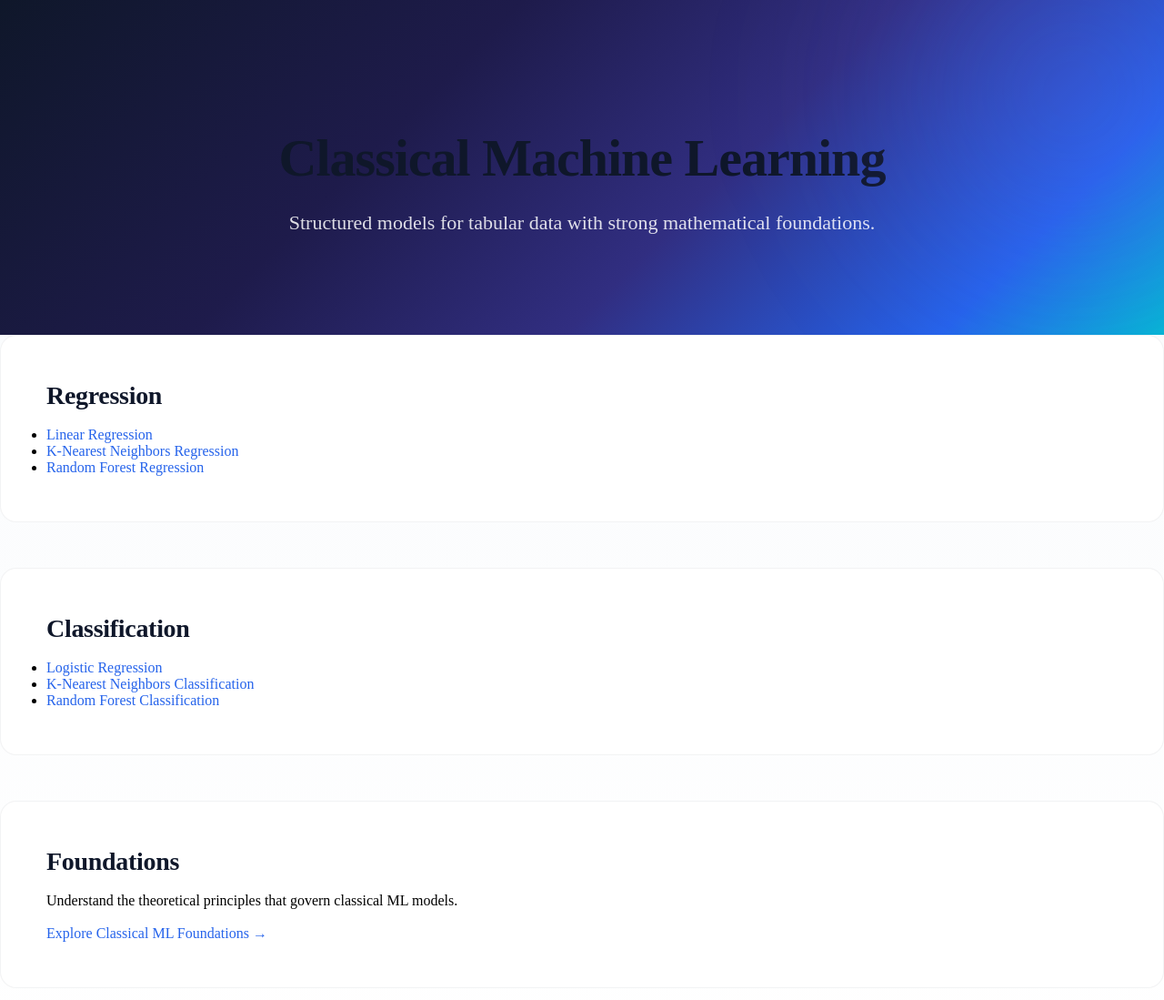
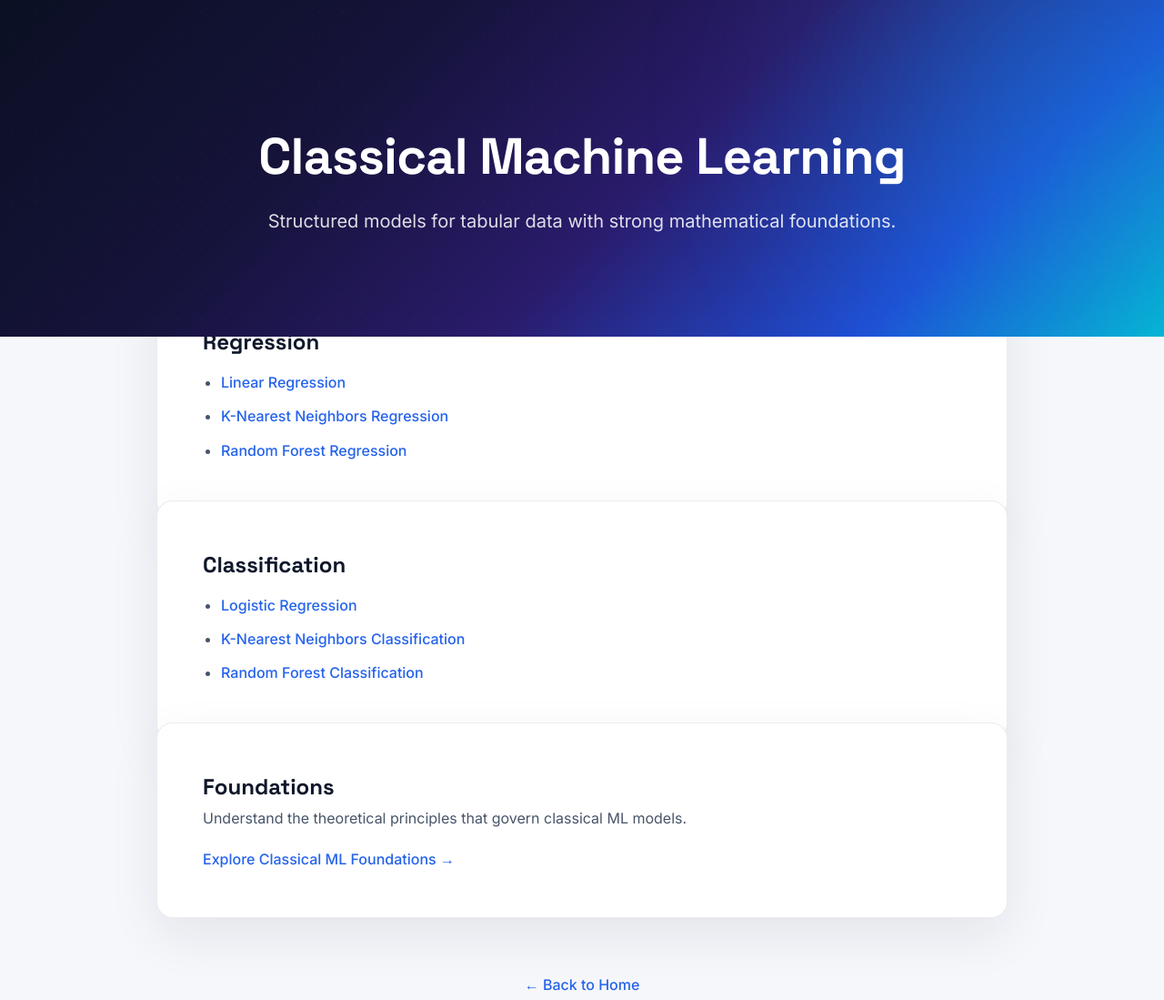
Before and after one commit to Aleex87/ml-methods, a plain HTML site: page docs/classical_ml/index.html in a window 1280 px wide. Shown: the top 1099 px of the page at 91% size. Drawn offline with Linux system fonts and the light colour scheme.

Commit message:
Refine AI futuristic elegant theme

```diff
--- a/docs/assets/css/style.css
+++ b/docs/assets/css/style.css
@@ -1,4 +1,6 @@
-/* ===== GLOBAL STYLE ===== */
+/* =========================
+   GLOBAL RESET
+========================= */
 
 * {
   box-sizing: border-box;
@@ -6,30 +8,137 @@
   padding: 0;
 }
 
-body {
- background: linear-gradient(to bottom, #f8fafc, #ffffff);
+:root {
+  --bg: #f6f7fb;
+  --card: #ffffff;
+  --text: #0f172a;
+  --muted: #475569;
+  --border: rgba(15, 23, 42, 0.08);
+  --link: #2563eb;
 }
 
-/* ===== TYPOGRAPHY ===== */
+/* =========================
+   BASE LAYOUT
+========================= */
 
-h1 {
-  font-size: 44px;
-  font-weight: 700;
-  color: #0f172a;
+body {
+  font-family: "Inter", sans-serif;
+  background: var(--bg);
+  color: var(--text);
+  line-height: 1.7;
 }
 
-h2 {
-  font-size: 28px;
-  margin-bottom: 18px;
-  color: #0f172a;
-  letter-spacing: -0.3px;
+/* =========================
+   TYPOGRAPHY
+========================= */
+
+h1, h2, h3 {
+  font-family: "Space Grotesk", sans-serif;
+  color: var(--text);
 }
 
 p {
   margin-bottom: 18px;
+  color: var(--muted);
 }
 
-/* ===== HERO (Homepage) ===== */
+.container {
+  max-width: 980px;
+  margin: 0 auto;
+  padding: 0 22px 90px 22px;
+}
+
+/* =========================
+   LINKS
+========================= */
+
+a {
+  color: var(--link);
+  text-decoration: none;
+  font-weight: 500;
+}
+
+a:hover {
+  text-decoration: underline;
+}
+
+/* =========================
+   HERO BANNER (AI FUTURISTIC)
+========================= */
+
+.hero-banner,
+.page-banner {
+  padding: 140px 20px 110px 20px;
+  text-align: center;
+  color: #ffffff;
+  position: relative;
+  overflow: hidden;
+
+  background: linear-gradient(
+    135deg,
+    #0b1023 0%,
+    #15133a 30%,
+    #2a1b6b 55%,
+    #1f4fd6 80%,
+    #06b6d4 100%
+  );
+}
+
+/* glow blob */
+.hero-banner::before,
+.page-banner::before {
+  content: "";
+  position: absolute;
+  width: 720px;
+  height: 720px;
+  top: -260px;
+  right: -260px;
+  background: radial-gradient(circle, rgba(6,182,212,0.25) 0%, transparent 70%);
+  filter: blur(90px);
+  pointer-events: none;
+}
+
+/* subtle grid overlay */
+.hero-banner::after,
+.page-banner::after {
+  content: "";
+  position: absolute;
+  inset: 0;
+  background-image: radial-gradient(rgba(255,255,255,0.08) 1px, transparent 1px);
+  background-size: 26px 26px;
+  opacity: 0.25;
+  pointer-events: none;
+}
+
+.hero-banner h1,
+.page-banner h1 {
+  font-size: 56px;
+  font-weight: 700;
+  letter-spacing: -0.8px;
+  margin-bottom: 22px;
+  max-width: 980px;
+  margin-left: auto;
+  margin-right: auto;
+  line-height: 1.15;
+  color: #ffffff !important;
+  position: relative;
+  z-index: 1;
+}
+
+.hero-banner p,
+.page-banner p {
+  font-size: 20px;
+  font-weight: 400;
+  color: rgba(255, 255, 255, 0.86);
+  max-width: 760px;
+  margin: 0 auto;
+  position: relative;
+  z-index: 1;
+}
+
+/* =========================
+   HOMEPAGE HERO (legacy)
+========================= */
 
 .hero {
   text-align: center;
@@ -40,143 +149,97 @@
   font-size: 18px;
   max-width: 600px;
   margin: 20px auto 0 auto;
-  color: #475569;
+  color: var(--muted);
 }
 
-/* ===== CARD GRID ===== */
+/* =========================
+   CARDS
+========================= */
 
 .section-card {
-  background: #ffffff;
-  padding: 45px;
-  border-radius: 16px;
-  border: 1px solid #e2e8f0;
-  margin-bottom: 40px;
-  transition: all 0.3s ease;
-}
-
-.section-card:hover {
-  transform: translateY(-4px);
-  box-shadow: 0 20px 40px rgba(15, 23, 42, 0.08);
-}
-
-/* ===== PAGE BANNER ===== */
-
-.page-banner {
-  padding: 140px 20px 110px 20px;
-  text-align: center;
-  background: linear-gradient(
-    135deg,
-    #0f172a 0%,
-    #1e1b4b 35%,
-    #312e81 60%,
-    #2563eb 85%,
-    #06b6d4 100%
-  );
-  color: white;
-  position: relative;
-  overflow: hidden;
-}
-
-.page-banner::before {
-  content: "";
-  position: absolute;
-  width: 600px;
-  height: 600px;
-  background: radial-gradient(circle, rgba(99,102,241,0.25) 0%, transparent 70%);
-  top: -200px;
-  right: -200px;
-  filter: blur(80px);
-}
-
-.page-banner h1 {
-  font-size: 58px;
-  font-weight: 700;
-  margin-bottom: 25px;
-  letter-spacing: -1px;
-}
-
-.page-banner p {
-  font-size: 22px;
-  font-weight: 400;
-  color: rgba(255,255,255,0.85);
-  max-width: 720px;
-  margin: auto;
-}
-
-/* ===== SECTION CARD ===== */
-
-.section-card {
-  background: #ffffff;
+  background: var(--card);
   padding: 50px;
   border-radius: 18px;
-  border: 1px solid rgba(15,23,42,0.05);
-  margin-bottom: 50px;
-  transition: all 0.35s ease;
+  border: 1px solid var(--border);
+  margin-top: -65px;          /* pulls the first card up under the banner */
+  margin-bottom: 45px;
+  box-shadow: 0 20px 55px rgba(15, 23, 42, 0.08);
+  transition: transform 0.25s ease, box-shadow 0.25s ease;
 }
 
 .section-card:hover {
   transform: translateY(-6px);
-  box-shadow: 0 30px 60px rgba(15,23,42,0.08);
-}
-/* ===== LINKS ===== */
-
-a {
-  color: #2563eb;
-  text-decoration: none;
-  font-weight: 500;
+  box-shadow: 0 35px 75px rgba(15, 23, 42, 0.10);
 }
 
-a:hover {
-  text-decoration: underline;
+.section-card ul {
+  margin-top: 10px;
+  padding-left: 20px;
 }
 
-/* ===== FOOTER BACK LINK ===== */
+.section-card li {
+  margin-bottom: 10px;
+  color: var(--muted);
+}
+
+/* homepage cards grid */
+.card-container {
+  display: flex;
+  justify-content: center;
+  gap: 30px;
+  padding: 35px 20px 90px 20px;
+  flex-wrap: wrap;
+}
+
+.card {
+  background: #ffffff;
+  padding: 35px;
+  width: 290px;
+  text-decoration: none;
+  border-radius: 16px;
+  border: 1px solid var(--border);
+  transition: all 0.25s ease;
+  box-shadow: 0 18px 45px rgba(15, 23, 42, 0.06);
+}
+
+.card h2 {
+  margin-bottom: 12px;
+  font-size: 26px;
+}
+
+.card p {
+  font-size: 15px;
+  color: var(--muted);
+}
+
+.card:hover {
+  transform: translateY(-6px);
+  box-shadow: 0 30px 70px rgba(15, 23, 42, 0.10);
+}
+
+/* =========================
+   CODE / SCHEMAS
+========================= */
+
+pre, code {
+  font-family: "JetBrains Mono", monospace;
+  font-size: 14px;
+}
+
+pre {
+  background: #0b1023;
+  color: #e2e8f0;
+  padding: 18px 18px;
+  border-radius: 14px;
+  overflow-x: auto;
+  border: 1px solid rgba(255,255,255,0.08);
+}
+
+/* =========================
+   FOOTER BACK LINK
+========================= */
 
 .back-link {
   text-align: center;
   margin-top: 60px;
 }
-
-/* ===== HERO BANNER ===== */
-
-.hero-banner {
-  padding: 140px 20px 110px 20px;
-  text-align: center;
-  background: linear-gradient(
-    135deg,
-    #0f172a 0%,
-    #1e1b4b 35%,
-    #312e81 60%,
-    #2563eb 85%,
-    #06b6d4 100%
-  );
-  color: white;
-  position: relative;
-  overflow: hidden;
-}
-
-.hero-banner::before {
-  content: "";
-  position: absolute;
-  width: 600px;
-  height: 600px;
-  background: radial-gradient(circle, rgba(99,102,241,0.25) 0%, transparent 70%);
-  top: -200px;
-  right: -200px;
-  filter: blur(80px);
-}
-
-.hero-banner h1 {
-  font-size: 58px;
-  font-weight: 700;
-  margin-bottom: 25px;
-  letter-spacing: -1px;
-}
-
-.hero-banner p {
-  font-size: 22px;
-  font-weight: 400;
-  color: rgba(255,255,255,0.85);
-  max-width: 720px;
-  margin: auto;
-}
--- a/docs/classical_ml/index.html
+++ b/docs/classical_ml/index.html
@@ -4,6 +4,7 @@
   <meta charset="UTF-8">
   <title>Classical Machine Learning</title>
   <link href="https://fonts.googleapis.com/css2?family=Inter:wght@400;500;600;700&display=swap" rel="stylesheet">
+  <link href="https://fonts.googleapis.com/css2?family=Inter:wght@400;500;600&family=Space+Grotesk:wght@600;700&family=JetBrains+Mono&display=swap" rel="stylesheet">
   <link rel="stylesheet" href="../assets/css/style.css">
 </head>
 
```
Also changed, not shown: docs/deep_learning/index.html (+1 -0 lines), docs/foundations/classical_ml/regression_vs_classification.html (+2 -2 lines), docs/foundations/index.html (+1 -0 lines), docs/index.html (+1 -0 lines).
